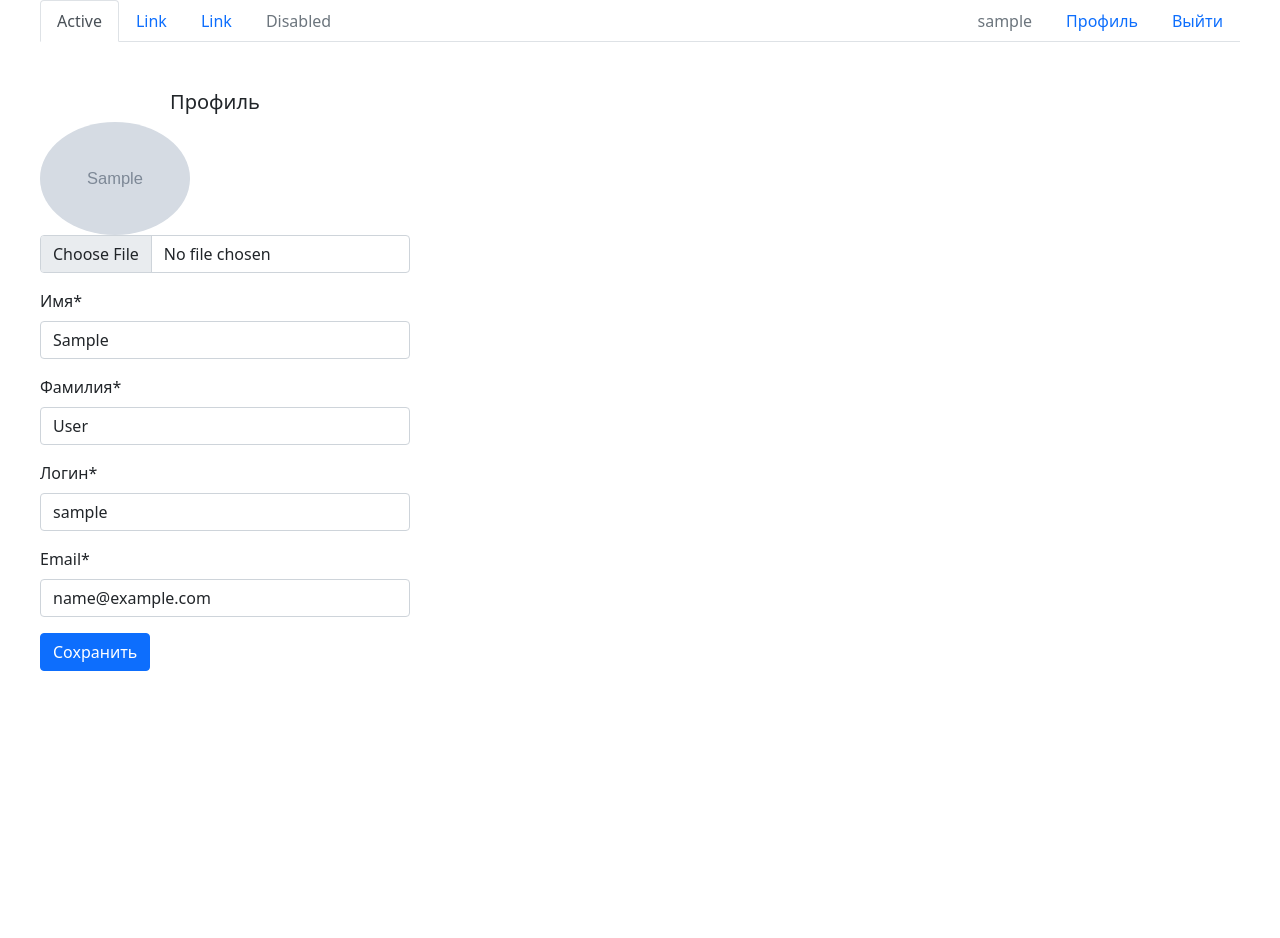
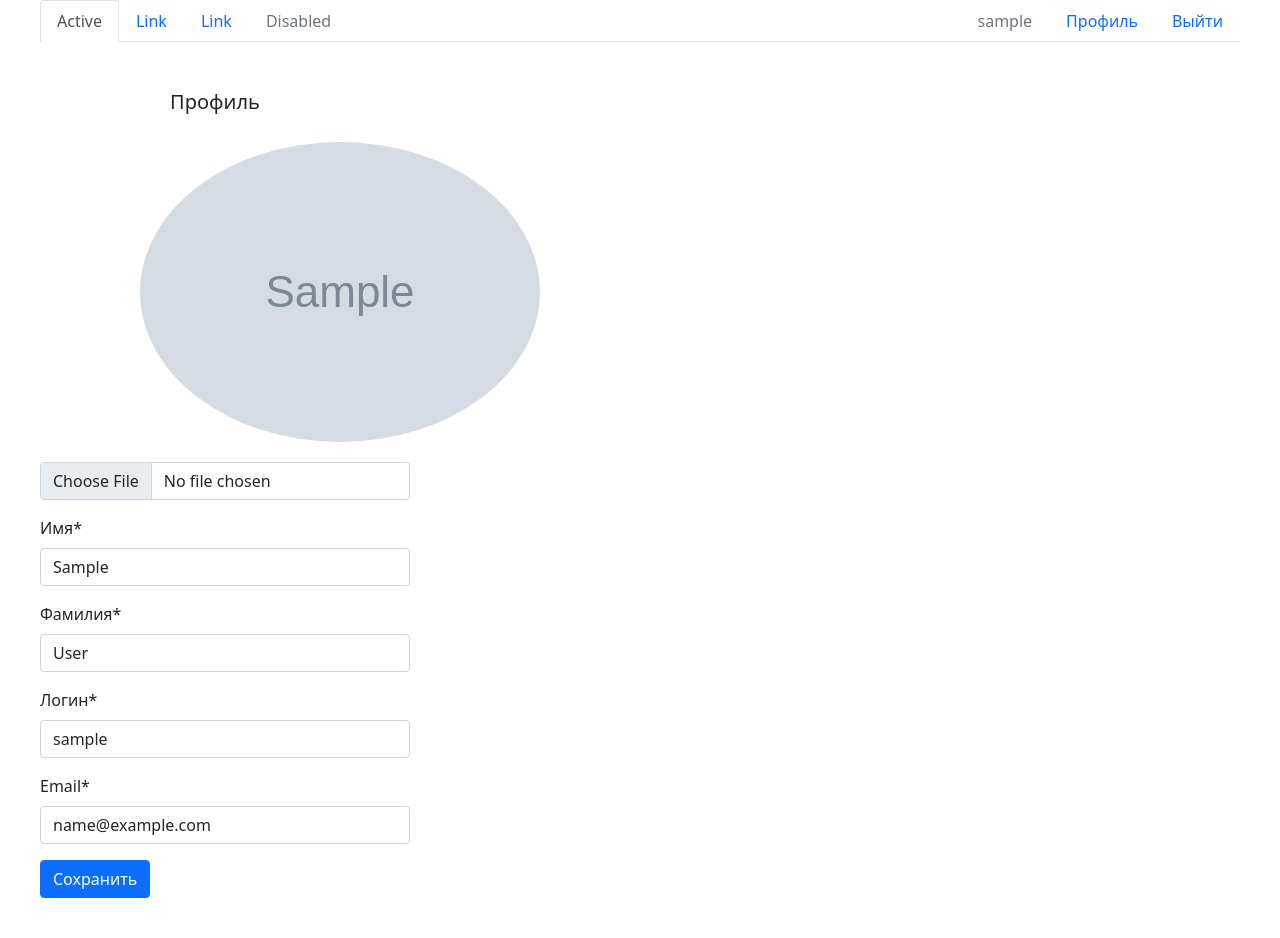
Before and after one commit to Neghjg/onl_chat, a Django app: page /authorization/profile/ in a window 1280 px wide. Shown: the top 938 px of the page. Before the commit the page ends 671 px from the top, so only its background shows below. Run offline with Django 4.2, Linux system fonts and the light colour scheme; a user stored in the database is signed in; tables that the repository leaves empty hold one stand-in row (values such as "Sample post"); grey boxes marked "Sample" are stand-in pictures; some libraries are stand-ins or nearby versions.

Commit message:
fix profile photo and chat history

```diff
--- a/online_chat/authorization/static/chat/css/style.css
+++ b/online_chat/authorization/static/chat/css/style.css
@@ -55,6 +55,10 @@ html, body {
 #login_non_auth,
 #user_login{
     margin-left: auto;
+}
+
+#profile_photo {
+    margin: 20px 0 20px 100px;
 }
 
 #profile_form{
--- a/online_chat/authorization/templates/authorization/profile.html
+++ b/online_chat/authorization/templates/authorization/profile.html
@@ -1,5 +1,6 @@
 {% extends 'base.html' %}
 {% load static %}
+{% load thumbnail %}
 
 {% block content %}
 
@@ -11,12 +12,16 @@
                 {% csrf_token %}
                 <p>
                     {% if user.image %}
-                        <img src='{{ user.image.url }}'
+                        <a href="{{ user.image.url }}">
+                            <img src="{% thumbnail user.image 150x0 %}" class='img-fluid rounded-circle' id="profile_photo">
+                        </a>
+                        <!--<img src="{{ user.image.url }}"
                         alt='Фотография профиля' class='img-fluid rounded-circle'
-                        style='max-width: 150px;'>
+                        style='max-width: 150px;'>-->
+
                     {% else %}
                         <img src="{% static "deps/images/vk_default.jpg" %}"
-                        alt='Фотография профиля' class='img-fluid rounded-circle'
+                        alt='Фотография профиля' class='img-fluid rounded-circle' id="profile_photo"
                         style='max-width: 150px;'>
                     {% endif %}
                     <!--<label for="id_image" class="form-label">Фотография*</label>-->
--- a/online_chat/chat/templates/chat/room.html
+++ b/online_chat/chat/templates/chat/room.html
@@ -131,7 +131,7 @@
             const chat_scroll = document.getElementById('chat_scroll');
             console.log(data);
             const isMe = data.user === requestUser;
-            const source = isMe ? 'my-message' : 'other-message float-right';
+            const source = isMe ? 'other-message float-right' : 'my-message';
             const name = isMe ? 'Me' : data.user;
             //document.querySelector('#chat-log').value += (name + ': ' + data.message + '\n');
             chat.innerHTML += '<li class="clearfix">' +
--- a/online_chat/online_chat/settings.py
+++ b/online_chat/online_chat/settings.py
@@ -42,6 +42,7 @@ INSTALLED_APPS = [
     'django.contrib.staticfiles',
     'authorization',
     'django_recaptcha',
+    'easy_thumbnails',
 ]
 
 RECAPTCHA_PUBLIC_KEY = '6Lc1poUpAAAAAClGkjKWKncY06iAg4c50xvNMA3e'
--- a/online_chat/online_chat/urls.py
+++ b/online_chat/online_chat/urls.py
@@ -16,9 +16,14 @@ Including another URLconf
 """
 from django.contrib import admin
 from django.urls import path, include
+from django.conf.urls.static import static
+from online_chat import settings
 
 urlpatterns = [
     path('admin/', admin.site.urls),
     path('authorization/', include('authorization.urls', namespace='authorization')),
     path("chat/", include("chat.urls")),
 ]
+
+if settings.DEBUG:
+    urlpatterns += static(settings.MEDIA_URL, document_root=settings.MEDIA_ROOT)
```
Also changed, not shown: online_chat/media/users_images/1654176050_63-o-tendencii-com-p-tatu-vodonaevoi-foto-66.png (added), online_chat/media/users_images/1654176050_63-o-tendencii-com-p-tatu-vodonaevoi-foto-66.png.150x0_q85.jpg (added), online_chat/media/users_images/ef1BwM2XuN0.jpg (added), online_chat/media/users_images/ef1BwM2XuN0.jpg.150x150_q85.jpg (added), online_chat/media/users_images/vk_default.jpg (added), online_chat/media/users_images/vk_default.jpg.150x150_q85.jpg (added).
